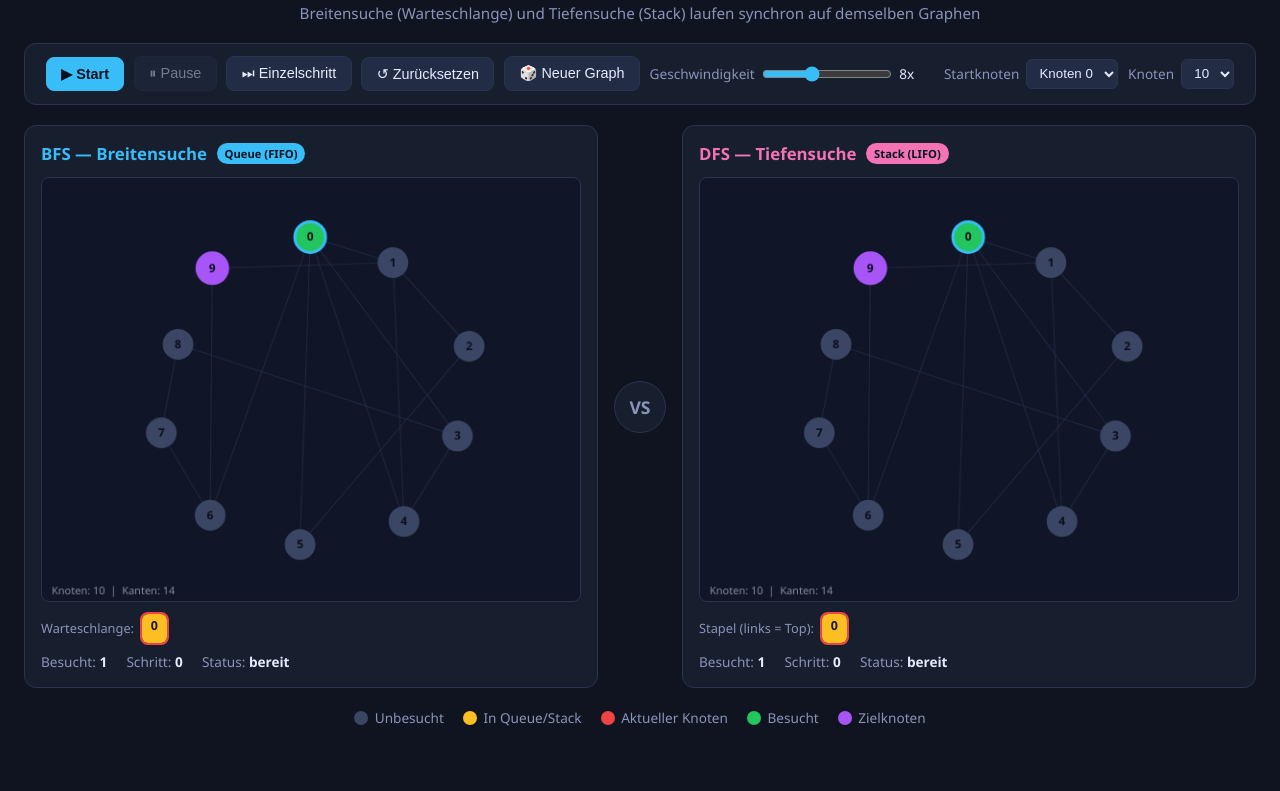
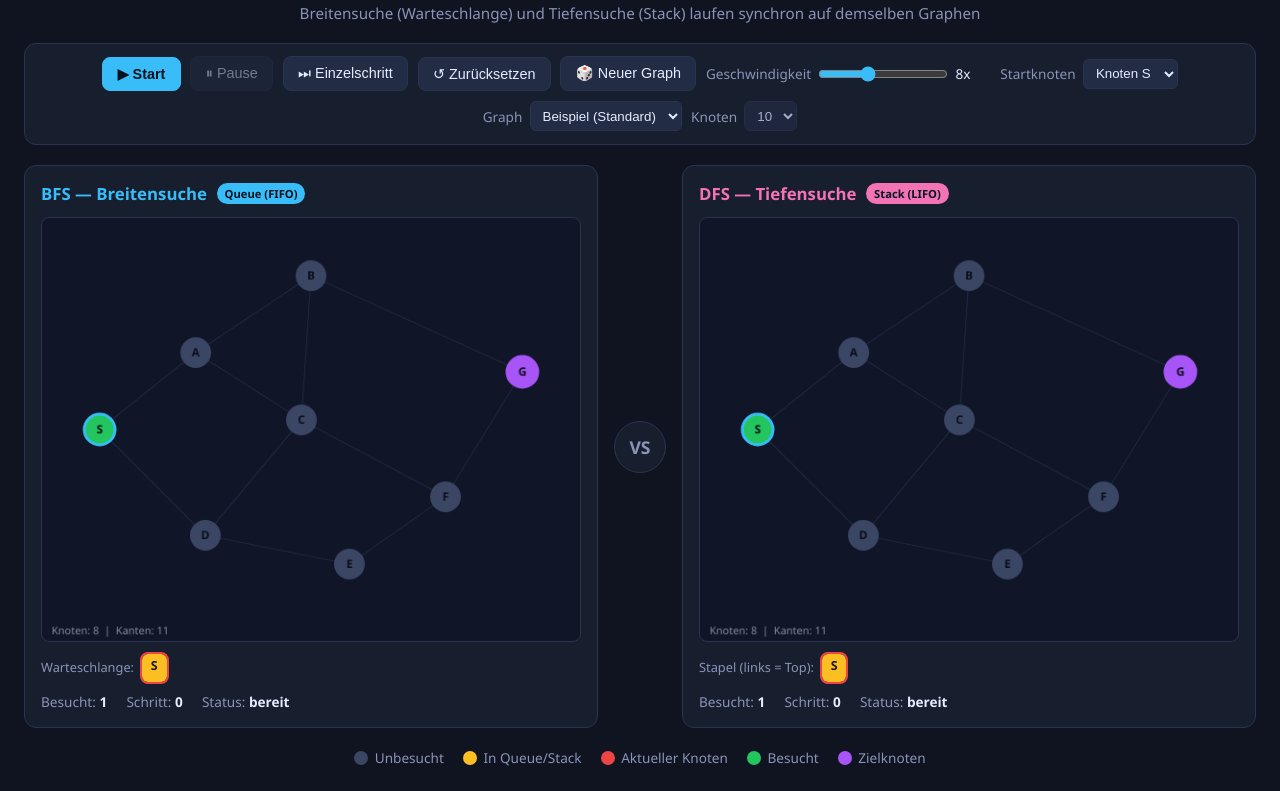
Before and after one commit to kskgwyw-mij/bfs-dfs-visualizer, a website: page public/index.html in a window 1280 px wide. Shown: the part 62-853 px from the top of the page. Before the commit the page ends 813 px from the top, so only its background shows below. Drawn offline with Linux system fonts and the light colour scheme.

Commit message:
Add classic textbook example graph as default visualization
Co-authored-by: kskgwyw-mij <kskgwyw-mij@users.noreply.github.com>

```diff
--- a/public/app.js
+++ b/public/app.js
@@ -28,6 +28,7 @@
   const startNodeSelect = document.getElementById('start-node');
   const nodeCountSelect = document.getElementById('node-count');
 
+  const graphModeSelect = document.getElementById('graph-mode');
   const bfsQueueEl = document.getElementById('bfs-queue');
   const dfsStackEl = document.getElementById('dfs-stack');
   const bfsVisitedEl = document.getElementById('bfs-visited');
@@ -45,6 +46,38 @@
   let mode = 'idle';
   let lastStepTime = 0;
   let flash = { bfs: null, dfs: null };
+
+  function buildExampleGraph() {
+    const nodes = [
+      { x: 60, y: 220 },
+      { x: 160, y: 140 },
+      { x: 280, y: 60 },
+      { x: 270, y: 210 },
+      { x: 170, y: 330 },
+      { x: 320, y: 360 },
+      { x: 420, y: 290 },
+      { x: 500, y: 160 }
+    ];
+    const edgePairs = [
+      [0, 1], [0, 4], [1, 2], [1, 3], [2, 3],
+      [2, 7], [3, 6], [4, 3], [4, 5], [5, 6], [6, 7]
+    ];
+    const adj = Array.from({ length: 8 }, () => []);
+    const edges = [];
+    for (const [a, b] of edgePairs) {
+      adj[a].push(b);
+      adj[b].push(a);
+      edges.push([a, b]);
+    }
+    adj.forEach((list) => list.sort((x, y) => x - y));
+    return {
+      n: 8,
+      nodes,
+      adj,
+      edges,
+      labels: ['S', 'A', 'B', 'C', 'D', 'E', 'F', 'G']
+    };
+  }
 
   function generateGraph(n) {
     const width = bfsCanvas.width;
@@ -93,7 +126,13 @@
     }
 
     adj.forEach((list) => list.sort((x, y) => x - y));
-    return { n, nodes, adj, edges };
+    return {
+      n,
+      nodes,
+      adj,
+      edges,
+      labels: Array.from({ length: n }, (_, i) => String(i))
+    };
   }
 
   function createState(kind) {
@@ -290,7 +329,7 @@
       ctx.font = 'bold 12px Segoe UI, sans-serif';
       ctx.textAlign = 'center';
       ctx.textBaseline = 'middle';
-      ctx.fillText(String(i), p.x, p.y + 0.5);
+      ctx.fillText(graph.labels[i], p.x, p.y + 0.5);
     }
 
     ctx.fillStyle = 'rgba(230, 236, 255, 0.55)';
@@ -310,7 +349,7 @@
     bfs.container.forEach((node) => {
       const chip = document.createElement('span');
       chip.className = 'chip' + (node === bfs.container[0] ? ' top' : '');
-      chip.textContent = node;
+      chip.textContent = graph.labels[node];
       bfsQueueEl.appendChild(chip);
     });
     if (bfs.container.length === 0) {
@@ -322,7 +361,7 @@
     for (let i = stack.length - 1; i >= 0; i--) {
       const chip = document.createElement('span');
       chip.className = 'chip' + (i === stack.length - 1 ? ' top' : '');
-      chip.textContent = stack[i].node;
+      chip.textContent = graph.labels[stack[i].node];
       dfsStackEl.appendChild(chip);
     }
     if (stack.length === 0) {
@@ -359,19 +398,23 @@
     requestAnimationFrame(loop);
   }
 
-  function newGraph() {
-    const n = Number(nodeCountSelect.value);
-    graph = generateGraph(n);
+  function loadGraph() {
+    if (graphModeSelect.value === 'example') {
+      graph = buildExampleGraph();
+    } else {
+      graph = generateGraph(Number(nodeCountSelect.value));
+    }
     startNode = 0;
-    goalNode = n - 1;
+    goalNode = graph.n - 1;
     startNodeSelect.innerHTML = '';
-    for (let i = 0; i < n; i++) {
+    for (let i = 0; i < graph.n; i++) {
       const opt = document.createElement('option');
       opt.value = i;
-      opt.textContent = `Knoten ${i}`;
+      opt.textContent = `Knoten ${graph.labels[i]}`;
       startNodeSelect.appendChild(opt);
     }
     startNodeSelect.value = '0';
+    nodeCountSelect.disabled = graphModeSelect.value === 'example';
     resetSearch();
   }
 
@@ -401,7 +444,9 @@
 
   btnReset.addEventListener('click', resetSearch);
 
-  btnNewGraph.addEventListener('click', newGraph);
+  btnNewGraph.addEventListener('click', loadGraph);
+
+  graphModeSelect.addEventListener('change', loadGraph);
 
   speedInput.addEventListener('input', () => {
     speedValue.textContent = speedInput.value + 'x';
@@ -438,7 +483,7 @@
     });
   });
 
-  newGraph();
+  loadGraph();
   requestAnimationFrame(render);
   requestAnimationFrame(loop);
 })();
--- a/public/index.html
+++ b/public/index.html
@@ -28,6 +28,14 @@
     <label class="select-group">
       Startknoten
       <select id="start-node"></select>
+    </label>
+
+    <label class="select-group">
+      Graph
+      <select id="graph-mode">
+        <option value="example" selected>Beispiel (Standard)</option>
+        <option value="random">Zufällig</option>
+      </select>
     </label>
 
     <label class="select-group">
```
Also changed, not shown: README.md.
